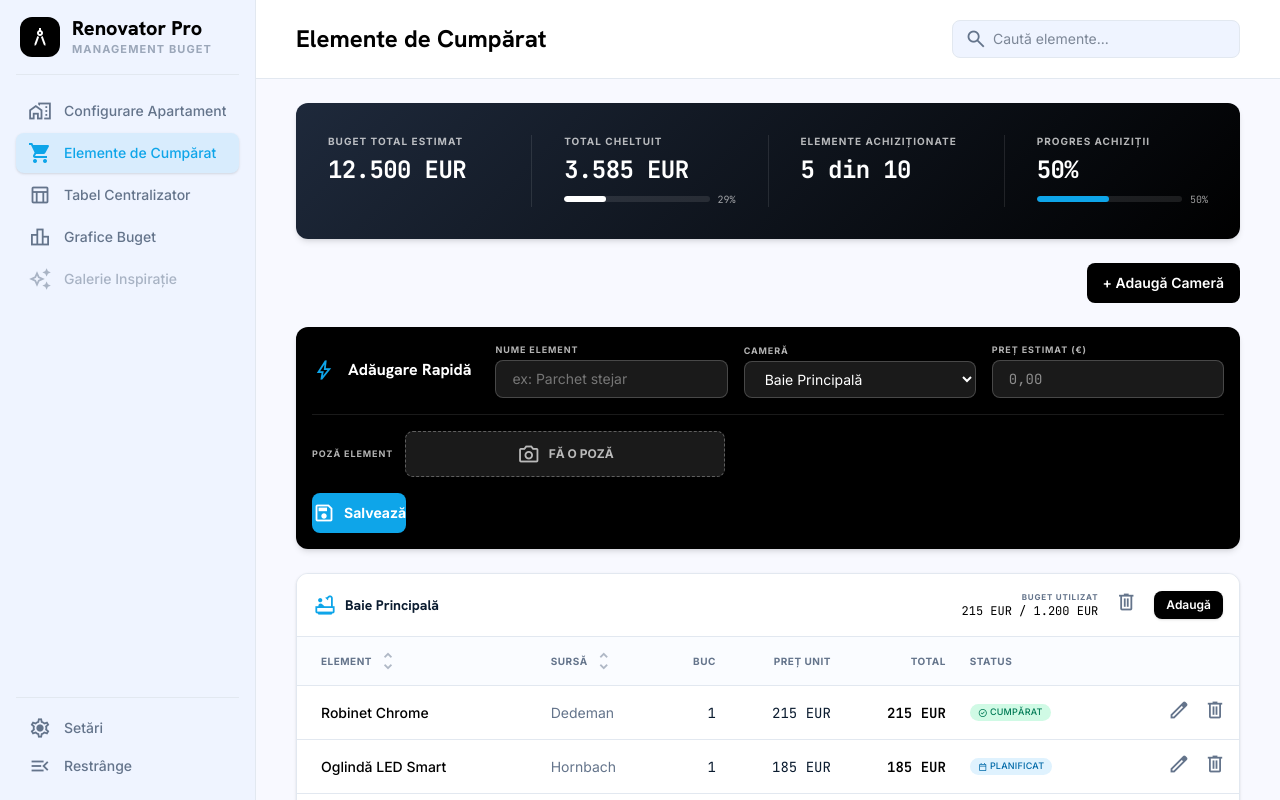
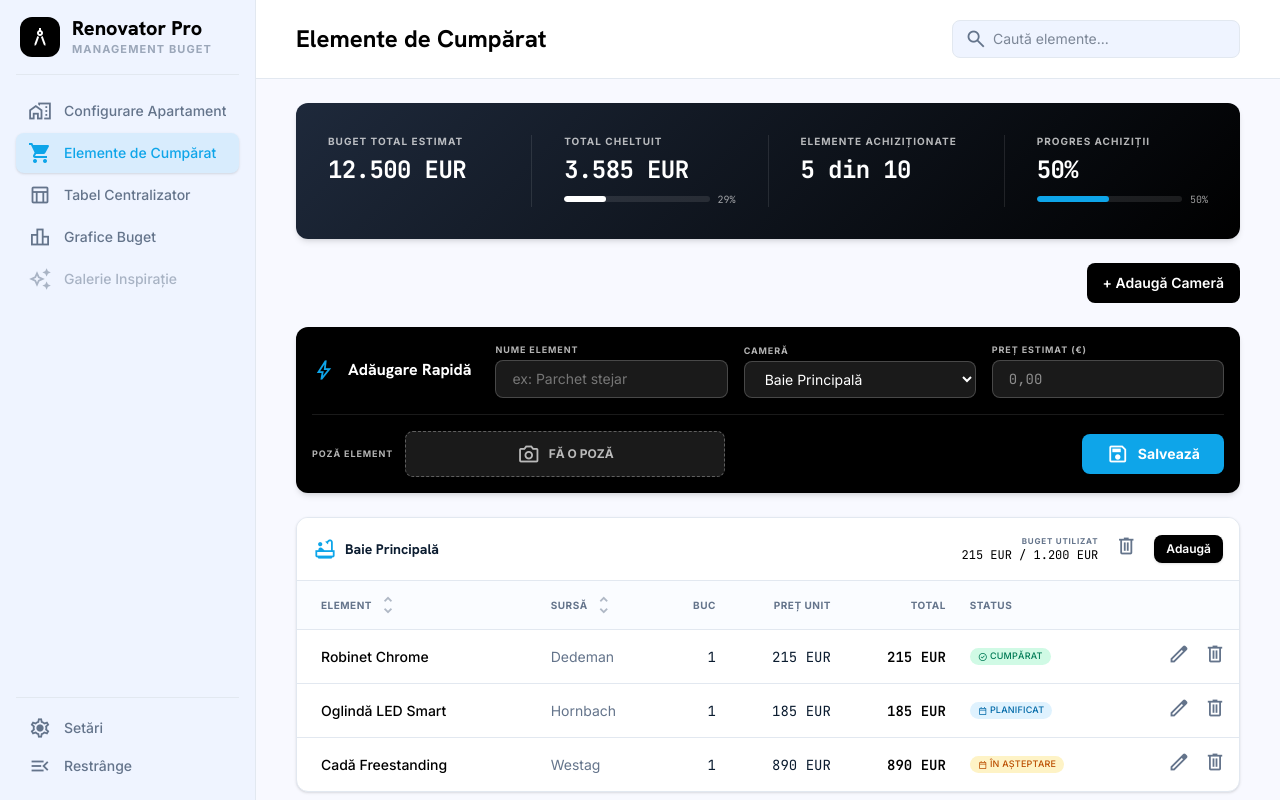
Before and after one commit to DanielTomaCucu/Renovator-Pro, a Next.js app: page /elemente in a window 1280 px wide. Shown: the top 800 px of the page. Built offline with nearby package versions, Linux system fonts and the light colour scheme.

Commit message:
Aliniază Poză element și Salvează pe același rând în Adăugare Rapidă (desktop/tabletă)

```diff
--- a/src/app/elemente/page.tsx
+++ b/src/app/elemente/page.tsx
@@ -180,9 +180,10 @@ export default function ElementePage() {
             </div>
           </div>
 
-          {/* Poză element — aceeași funcționalitate ca pe mobil (capture cameră), disponibilă acum
-              și pe tabletă/desktop, nu doar sub 768px. */}
-          <div className="mt-4 flex flex-col gap-3 border-t border-white/10 pt-4 sm:flex-row sm:items-center">
+          {/* Poză element + Salvează — pe același rând de la sm în sus, ca să nu ocupe fiecare
+              câte un rând întreg pe tabletă/desktop. */}
+          <div className="mt-4 flex flex-col gap-3 border-t border-white/10 pt-4 sm:flex-row sm:items-center sm:justify-between">
+            <div className="flex flex-1 items-center gap-3">
               <label className="shrink-0 text-[9px] font-bold uppercase tracking-widest text-white/70">
                 Poză element
               </label>
@@ -214,14 +215,15 @@ export default function ElementePage() {
               )}
             </div>
 
-          {/* Salvează — mereu ultimul buton din formular, după poză. */}
+            {/* Salvează — mereu ultimul buton din formular, aliniat cu rândul poza pe sm+. */}
             <button
               type="submit"
-            className="mt-4 flex h-10 w-full items-center justify-center gap-2 rounded-lg bg-secondary text-sm font-bold text-white shadow-md transition-all hover:opacity-90 active:scale-[0.98] lg:w-auto lg:self-end"
+              className="flex h-10 w-full shrink-0 items-center justify-center gap-2 rounded-lg bg-secondary px-6 text-sm font-bold text-white shadow-md transition-all hover:opacity-90 active:scale-[0.98] sm:w-auto"
             >
               <span className="material-symbols-outlined icon-btn">{ACTION_ICONS.save}</span>
               Salvează
             </button>
+          </div>
         </form>
 
         {/* Camere */}
```
Lines whose indentation alone changed are shown as unchanged.
